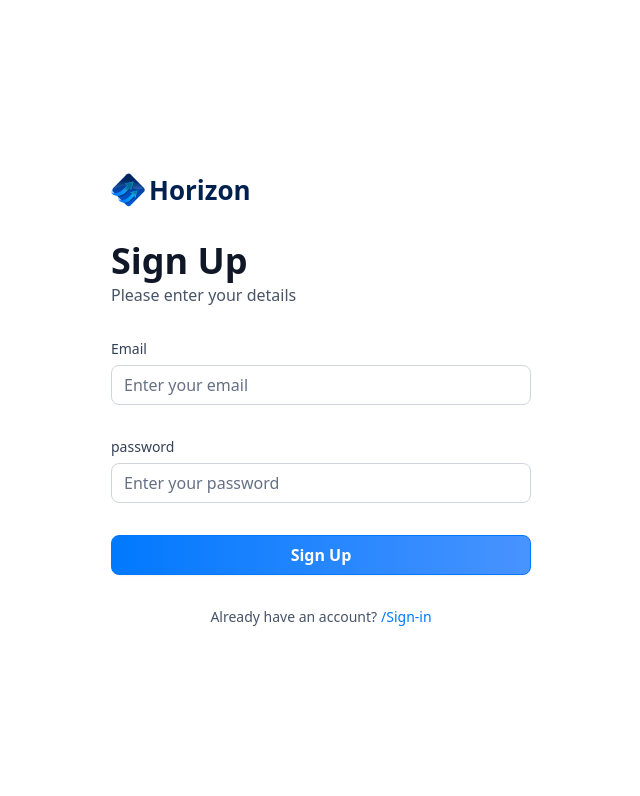
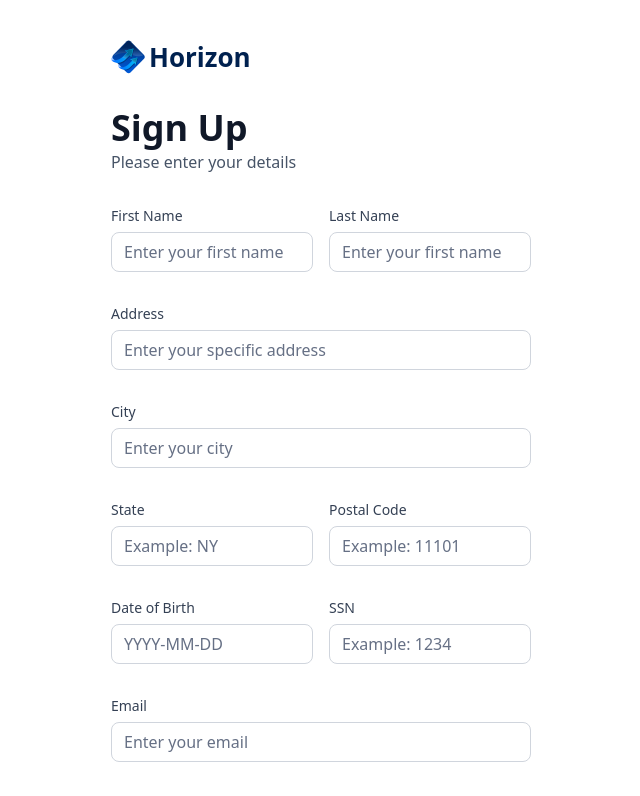
Before and after one commit to jordyneajensen/jj_banking, a Next.js app: page /sign-up in a window 1280 px wide. Shown: the top 796 px of the page, without its empty margins (319-959 px from the left). Built offline with nearby package versions, Linux system fonts and the light colour scheme.

Commit message:
modified authformSchema

```diff
--- a/components/AuthForm.tsx
+++ b/components/AuthForm.tsx
@@ -82,6 +82,24 @@
             <>
                 <Form {...form}>
                     <form onSubmit={form.handleSubmit(onSubmit)} className="space-y-8">
+                    {type === 'sign-up' && (
+                            <>
+                            <div className="flex gap-4">
+                                <CustomInputs control={form.control} name='firstName' label="First Name" placeholder='Enter your first name' />
+                                <CustomInputs control={form.control} name='lastName' label="Last Name" placeholder='Enter your first name' />
+                            </div>
+                                <CustomInputs control={form.control} name='address1' label="Address" placeholder='Enter your specific address' />
+                                <CustomInputs control={form.control} name='city' label="City" placeholder='Enter your city' />
+                            <div className="flex gap-4">
+                                <CustomInputs control={form.control} name='state' label="State" placeholder='Example: NY' />
+                                <CustomInputs control={form.control} name='postalCode' label="Postal Code" placeholder='Example: 11101' />
+                            </div>
+                            <div className="flex gap-4">
+                                <CustomInputs control={form.control} name='dateOfBirth' label="Date of Birth" placeholder='YYYY-MM-DD' />
+                                <CustomInputs control={form.control} name='ssn' label="SSN" placeholder='Example: 1234' />
+                            </div>
+                            </>
+                        )}
 
                         <CustomInputs control={form.control} name='email' label='Email' placeholder='Enter your email' />
                         <CustomInputs control={form.control} name='password' label='password' placeholder='Enter your password' />
--- a/lib/utils.ts
+++ b/lib/utils.ts
@@ -195,7 +195,17 @@
   return date > twoDaysAgo ? "Processing" : "Success";
 };
 
-export const authformSchema = z.object({
+export const authFormSchema = (type: string) => z.object({
+  // sign up
+  firstName: type === 'sign-in' ? z.string().optional() : z.string().min(3),
+  lastName: type === 'sign-in' ? z.string().optional() : z.string().min(3),
+  address1: type === 'sign-in' ? z.string().optional() : z.string().max(50),
+  city: type === 'sign-in' ? z.string().optional() : z.string().max(50),
+  state: type === 'sign-in' ? z.string().optional() : z.string().min(2).max(2),
+  postalCode: type === 'sign-in' ? z.string().optional() : z.string().min(3).max(6),
+  dateOfBirth: type === 'sign-in' ? z.string().optional() : z.string().min(3),
+  ssn: type === 'sign-in' ? z.string().optional() : z.string().min(3),
+  // both
   email: z.string().email(),
-  password: z.string().min(8)
+  password: z.string().min(8),
 })
```
